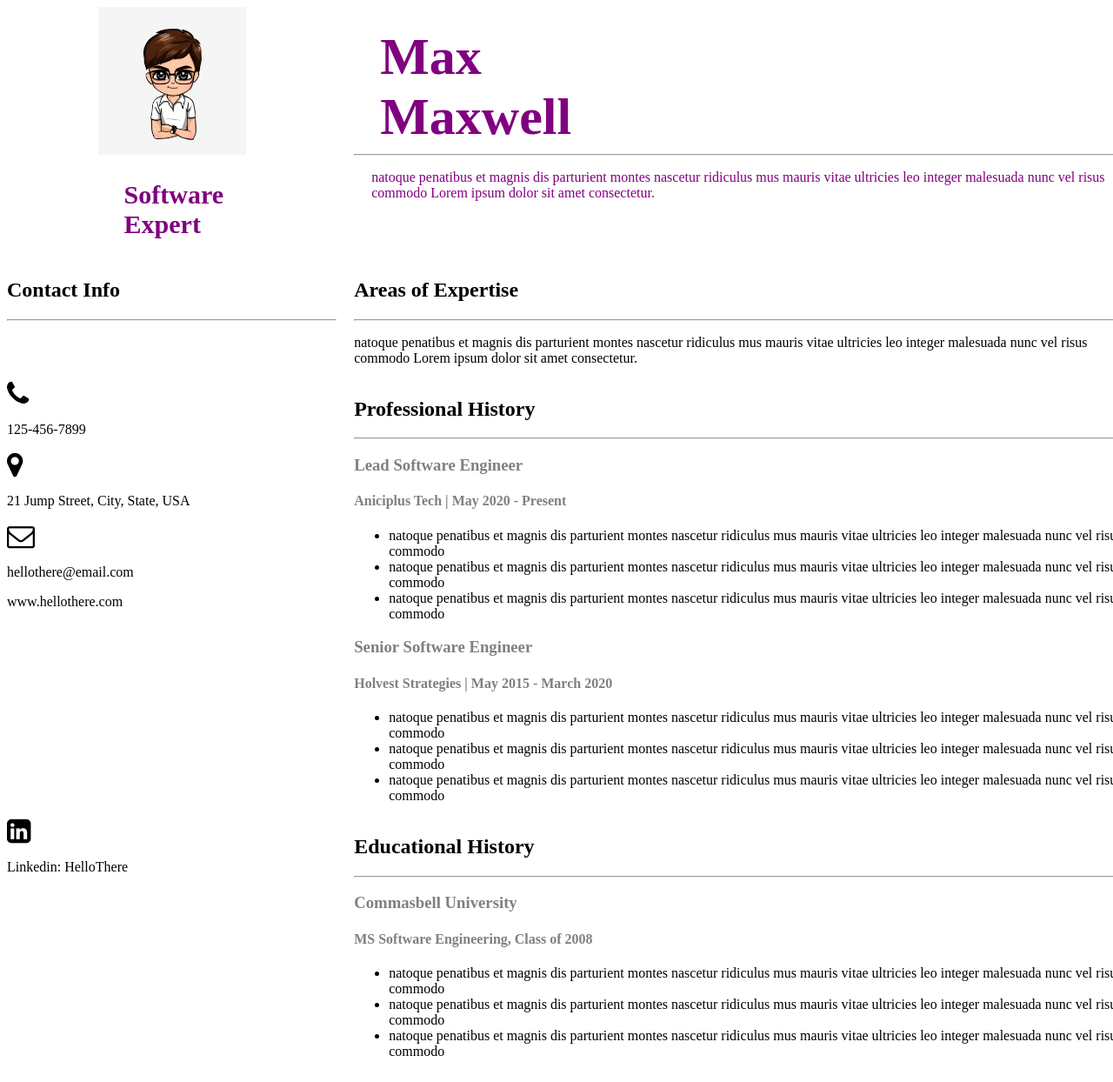
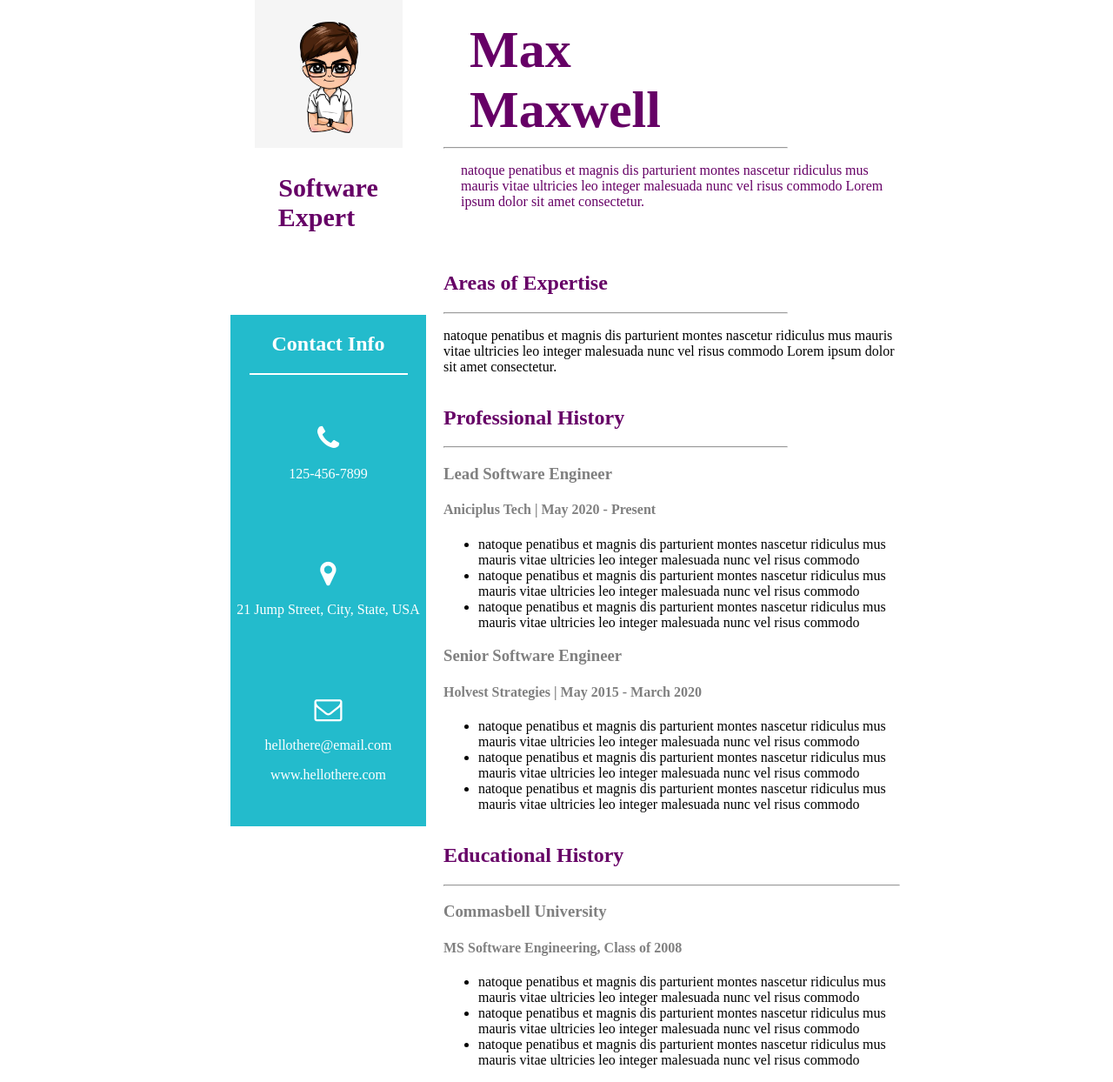
Before and after one commit to JamieCaudle/ACA_web101_Jamie_Caudle, a plain HTML site: page Resume/resume.html in a window 1280 px wide. Shown: the whole page at 87% size. Drawn offline with Linux system fonts and the light colour scheme.

Commit message:
almost finished

```diff
--- a/Resume/resume-style.css
+++ b/Resume/resume-style.css
@@ -2,12 +2,15 @@ body {
   display: grid;
   grid-template-columns: 30% 70%;
   column-gap: 20px;
+  height: 563;
+  max-width: 750px;
+  margin: auto;
 }
 
 .row-one-column-one {
   grid-row-start: 1;
   background-color: white;
-  justify-self: center;
+  text-align: center;
 }
 .row-one-column-two {
   grid-row-start: 1;
@@ -17,6 +20,9 @@ body {
 .row-two-column-one {
   grid-row-start: 2;
   grid-column-start: 1;
+  text-align: center;
+  margin-top: 70px;
+  background-color: #23bbcc;
 }
 
 .row-two-column-two {
@@ -24,20 +30,21 @@ body {
   grid-column-start: 2;
 }
 
-
-
-
-
-
 .row-three-column-one {
+  background-color: #23bbcc;
   grid-row-start: 3;
   grid-column-start: 1;
+  text-align: center;
+  display: flex;
+  flex-direction: column;
+  justify-content: space-evenly;
 }
-
 
 .row-four-column-one {
   grid-row-start: 4;
   grid-column-start: 1;
+  padding-left: 47px;
+  background-color: black;
 }
 
 .row-three-column-two {
@@ -45,20 +52,25 @@ body {
   grid-column-start: 2;
 }
 
+.logo-number {
+  padding-top: 7px;
+}
 
+.logo-adress {
+  padding-top: 40px;
+}
 
+.logo-email {
+  padding-top: 40px;
+}
 
+.linkedin-logo {
+  padding-left: 99px;
+  padding-top: 80px;
+}
 
-
-
-
-
-
-.contact-info {
-  background-color: turquoise;
-  grid-column-start: 1;
-  grid-row-start: 3;
-  padding-top: 15px;
+.under-linkedin-logo {
+  padding-left: 45px;
 }
 
 .name {
@@ -66,11 +78,17 @@ body {
   padding-left: 30px;
   margin-top: 23px;
   margin-bottom: 0px;
+  color: #660066;
 }
 
 .title {
   font-size: 30px;
-  padding-left: 30px;
+  padding-left: 0px;
+  color: #660066;
+}
+
+h2 {
+  color: #660066;
 }
 
 h3,
@@ -80,7 +98,7 @@ h4 {
 
 .intro-paragraph,
 h1 {
-  color: purple;
+  color: #660066;
   padding-left: 20px;
 }
 
@@ -88,3 +106,24 @@ img {
   height: 170px;
   width: auto;
 }
+
+.contact-info-heading {
+    color: white;
+}
+
+.contact-color-change {
+    color: white;
+}
+
+.under-contact {
+  width: 80%;
+}
+
+.normal {
+  margin-left: 0;
+  width: 75%;
+}
+
+.expert {
+  padding-right: 27px;
+}
--- a/Resume/resume.html
+++ b/Resume/resume.html
@@ -16,28 +16,58 @@
       <img src="./Boy.jpg" alt="Picture of Boy" />
       <h1 class="title">
         <span>Software</span> <br />
-        Expert
+        <span class="expert">Expert</span>
       </h1>
     </section>
 
     <section class="row-two-column-one">
-      <h2>Contact Info</h2>
-      <hr />
+      <h2 class="contact-info-heading">Contact Info</h2>
+      <hr class="under-contact" color="white" />
     </section>
 
     <section class="row-three-column-one">
-      <i class="fa fa-2x fa-phone logo" aria-hidden="true"></i>
-      <p>125-456-7899</p>
-      <i class="fa fa-2x fa-map-marker logo" aria-hidden="true"></i>
-      <p>21 Jump Street, City, State, USA</p>
-      <i class="fa fa-2x fa-envelope-o logo" aria-hidden="true"></i>
-      <p>hellothere@email.com</p>
-      <p>www.hellothere.com</p>
+      <section>
+        <span style="color: white;">
+          <i class="fa fa-2x fa-phone logo-number" aria-hidden="true"></i>
+        </span>
+        <p class="contact-color-change">125-456-7899</p>
+      </section>
+
+
+
+
+      <section>
+        <span style="color: white;">
+          <i class="fa fa-2x fa-map-marker logo-adress" aria-hidden="true"></i
+        ></span>
+        <p class="contact-color-change">21 Jump Street, City, State, USA</p>
+      </section>
+
+
+
+
+      <section>
+        <span style="color: white;">
+          <i class="fa fa-2x fa-envelope-o logo-email" aria-hidden="true"></i>
+        </i></span>
+        <p class="contact-color-change">hellothere@email.com</p>
+        <p class="contact-color-change">www.hellothere.com</p>
+      </section>
+
+
+
+
     </section>
 
     <section class="row-four-coulumn-one">
-      <i class="fa fa-2x fa-linkedin-square logo" aria-hidden="true"></i>
-      <p>Linkedin: HelloThere</p>
+
+<span style="color: white;"> <i class="fa fa-2x fa-linkedin-square linkedin-logo" aria-hidden="true"></i> </span>
+
+
+
+      <p class="under-linkedin-logo contact-color-change">
+        Linkedin: HelloThere
+      </p>
     </section>
 
     <section class="row-one-column-two">
@@ -45,7 +75,7 @@
         <span>Max</span> <br />
         Maxwell
       </h1>
-      <hr />
+      <hr class="normal" />
       <p class="intro-paragraph">
         natoque penatibus et magnis dis parturient montes nascetur ridiculus mus
         mauris vitae ultricies leo integer malesuada nunc vel risus commodo
@@ -55,7 +85,7 @@
 
     <section class="row-two-column-two">
       <h2>Areas of Expertise</h2>
-      <hr />
+      <hr class="normal" />
       <p>
         natoque penatibus et magnis dis parturient montes nascetur ridiculus mus
         mauris vitae ultricies leo integer malesuada nunc vel risus commodo
@@ -65,7 +95,7 @@
 
     <section class="row-three-column-two">
       <h2>Professional History</h2>
-      <hr />
+      <hr class="normal" />
       <h3>Lead Software Engineer</h3>
       <h4>Aniciplus Tech | May 2020 - Present</h4>
       <ul>
```
Lines whose indentation alone changed are shown as unchanged.
